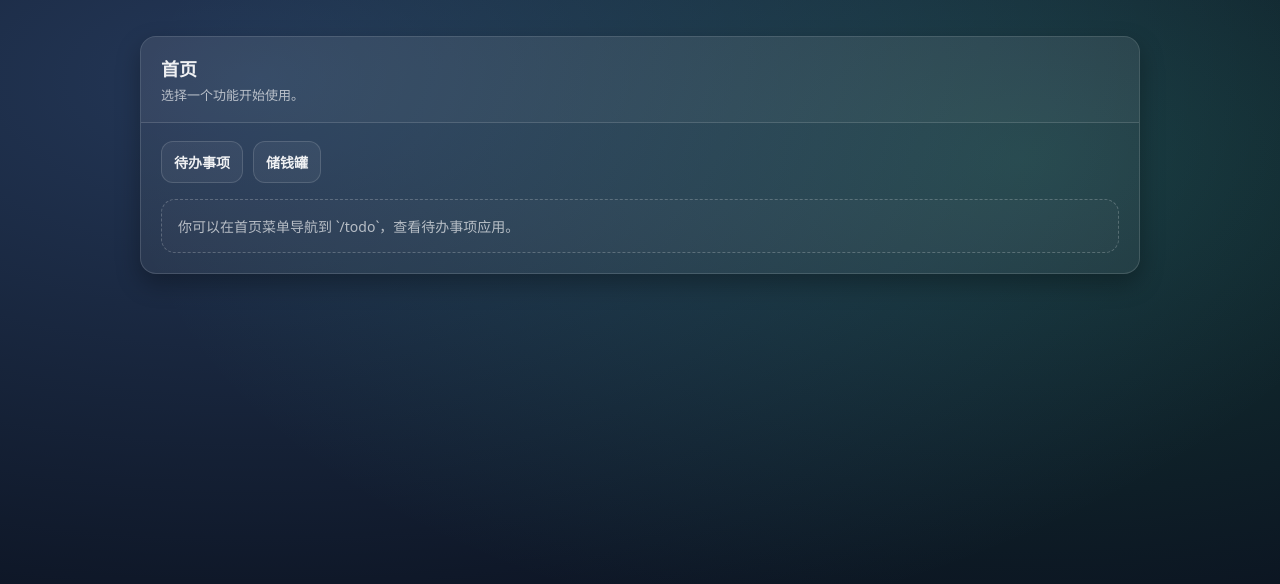
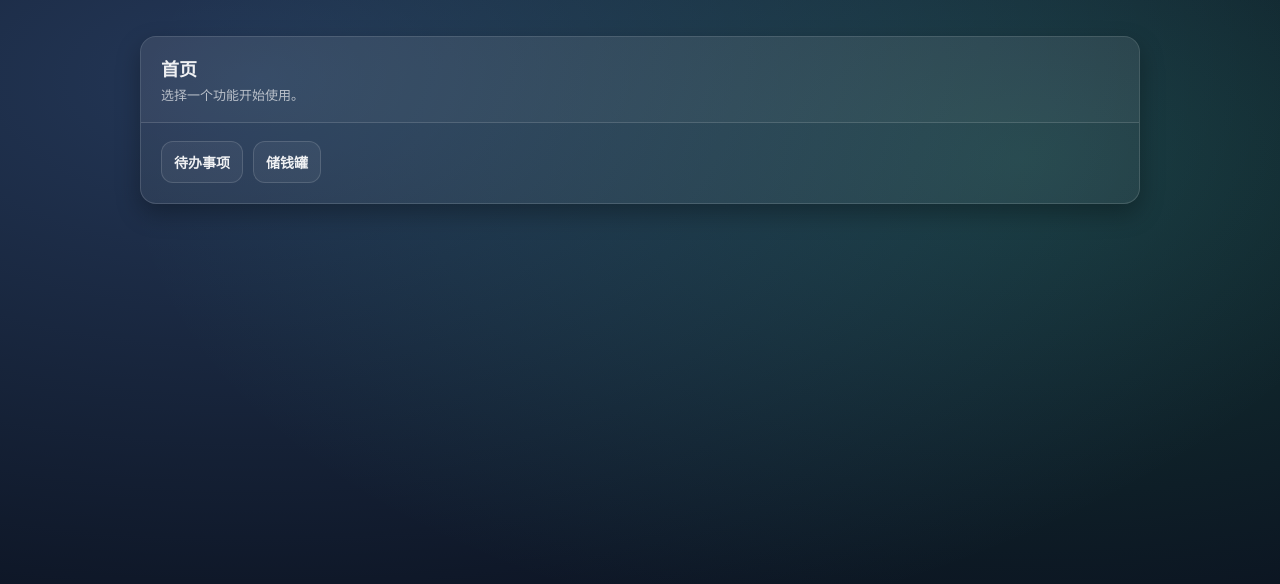
Before and after one commit to panpanxuebing/miniTool, a Vue app: page / in a window 1280 px wide. Shown: the top 584 px of the page. Built offline with nearby package versions, Linux system fonts and the light colour scheme.

Commit message:
fix:功能优化

```diff
--- a/index.html
+++ b/index.html
@@ -4,7 +4,7 @@
 <head>
   <meta charset="UTF-8" />
   <meta name="viewport" content="width=device-width, initial-scale=1.0" />
-  <title>待办事项</title>
+  <title>小工具</title>
 </head>
 
 <body>
--- a/src/components.d.ts
+++ b/src/components.d.ts
@@ -18,8 +18,6 @@ declare module 'vue' {
     ElDropdownMenu: typeof import('element-plus/es')['ElDropdownMenu']
     ElIcon: typeof import('element-plus/es')['ElIcon']
     ElTag: typeof import('element-plus/es')['ElTag']
-    MoneyBoxAddPanel: typeof import('./components/MoneyBoxAddPanel.vue')['default']
-    MoneyBoxDetailsPanel: typeof import('./components/MoneyBoxDetailsPanel.vue')['default']
     RouterLink: typeof import('vue-router')['RouterLink']
     RouterView: typeof import('vue-router')['RouterView']
   }
--- a/src/pages/Home/Home.vue
+++ b/src/pages/Home/Home.vue
@@ -13,10 +13,6 @@
           <router-link class="btn" to="/todo">待办事项</router-link>
           <router-link class="btn" to="/moneybox">储钱罐</router-link>
         </div>
-
-        <div class="empty" style="margin-top: 16px">
-          你可以在首页菜单导航到 `/todo`，查看待办事项应用。
-        </div>
       </div>
     </div>
   </div>
```
